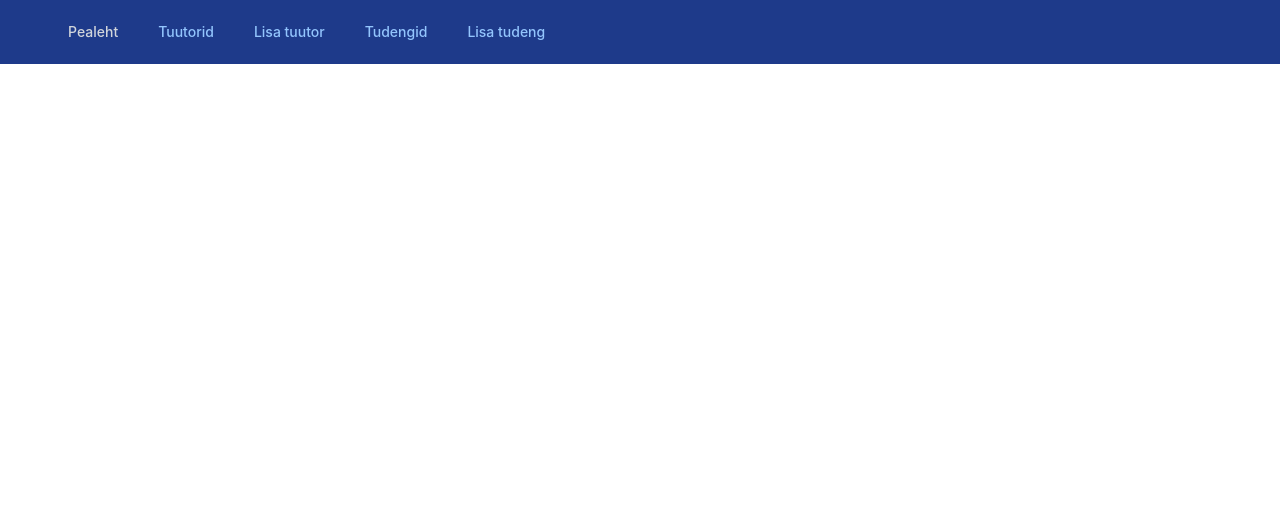
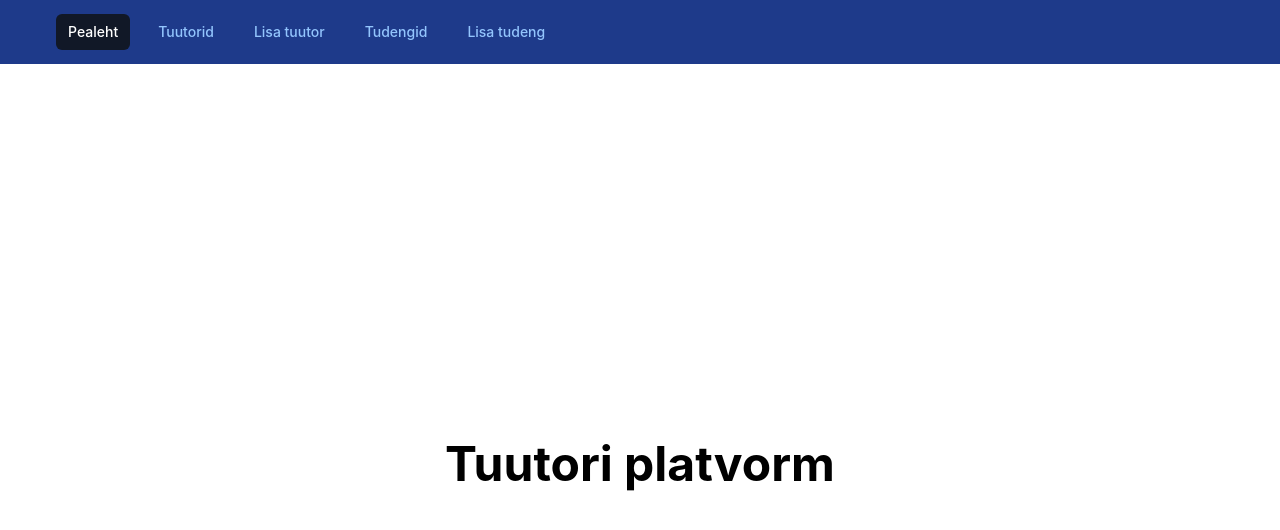
Before and after one commit to anngolu/Tuutoriplatvorm, a Vue app in the folder FrontEnd/: page / in a window 1280 px wide. Shown: the top 530 px of the page. Built offline with nearby package versions, Linux system fonts and the light colour scheme.

Commit message:
Fixed main page

```diff
--- a/FrontEnd/src/App.vue
+++ b/FrontEnd/src/App.vue
@@ -9,40 +9,38 @@
             <div class="flex space-x-4">
               <!-- Current: "bg-gray-900 text-white", Default: "text-gray-300 hover:bg-gray-700 hover:text-white" -->
               <router-link
-                to="/mainpage"
+                to="/"
                 class="text-gray-300 hover:bg-gray-700 hover:text-white rounded-md px-3 py-2 text-sm font-medium"
                 active-class="bg-gray-900 text-white"
                 aria-current="page"
-                >Pealeht</router-link
-              >
+                >Pealeht</router-link>
 
               <router-link
                 to="/tutors"
                 class="text-blue-300 hover:bg-blue-700 hover:text-white rounded-md px-3 py-2 text-sm font-medium"
                 active-class="bg-blue-900 text-white"
                 aria-current="page"
-                >Tuutorid</router-link
-              >
+                >Tuutorid</router-link>
+
               <router-link
                 to="/newtutor"
                 class="text-blue-300 hover:bg-blue-700 hover:text-white rounded-md px-3 py-2 text-sm font-medium"
                 active-class="bg-blue-900 text-white"
-                >Lisa tuutor</router-link
-              >
+                >Lisa tuutor</router-link>
 
               <router-link
                 to="/students"
                 class="text-blue-300 hover:bg-blue-700 hover:text-white rounded-md px-3 py-2 text-sm font-medium"
                 active-class="bg-blue-900 text-white"
                 aria-current="page"
-                >Tudengid</router-link
-              >
+                >Tudengid</router-link>
+
               <router-link
                 to="/newstudent"
                 class="text-blue-300 hover:bg-blue-700 hover:text-white rounded-md px-3 py-2 text-sm font-medium"
                 active-class="bg-blue-900 text-white"
-                >Lisa tudeng</router-link
-              >
+                >Lisa tudeng</router-link>
+
             </div>
           </div>
         </div>
@@ -50,7 +48,7 @@
     </div>
   </nav>
 
-  <router-view />
+  <router-view/>
 </template>
 
 <script setup lang="ts"></script>
--- a/FrontEnd/src/components/MainPage.vue
+++ b/FrontEnd/src/components/MainPage.vue
@@ -0,0 +1,7 @@
+<template>
+    <div class="flex flex-wrap justify-center items-center h-screen">
+        <div class="my-5 border-round bg-primary font-bold p-3 flex items-center justify-center">
+            <h1 class="text-5xl">Tuutori platvorm</h1>
+        </div>
+    </div>
+</template>
--- a/FrontEnd/src/router/router.ts
+++ b/FrontEnd/src/router/router.ts
@@ -7,7 +7,7 @@ import MainPageVue from '@/views/MainPage.vue';
 
 const routes: Array<RouteRecordRaw> = [
   {
-    path: '/mainpage',
+    path: '/',
     name: 'Avaleht',
     component: MainPageVue,
     props: { title: 'Avaleht' },
--- a/FrontEnd/src/views/MainPage.vue
+++ b/FrontEnd/src/views/MainPage.vue
@@ -1,5 +1,5 @@
 <script lang='ts' setup>
-import MainPageVue from './MainPage.vue'
+import MainPageVue from '@/components/MainPage.vue'
 </script>
 
 <template>
```
